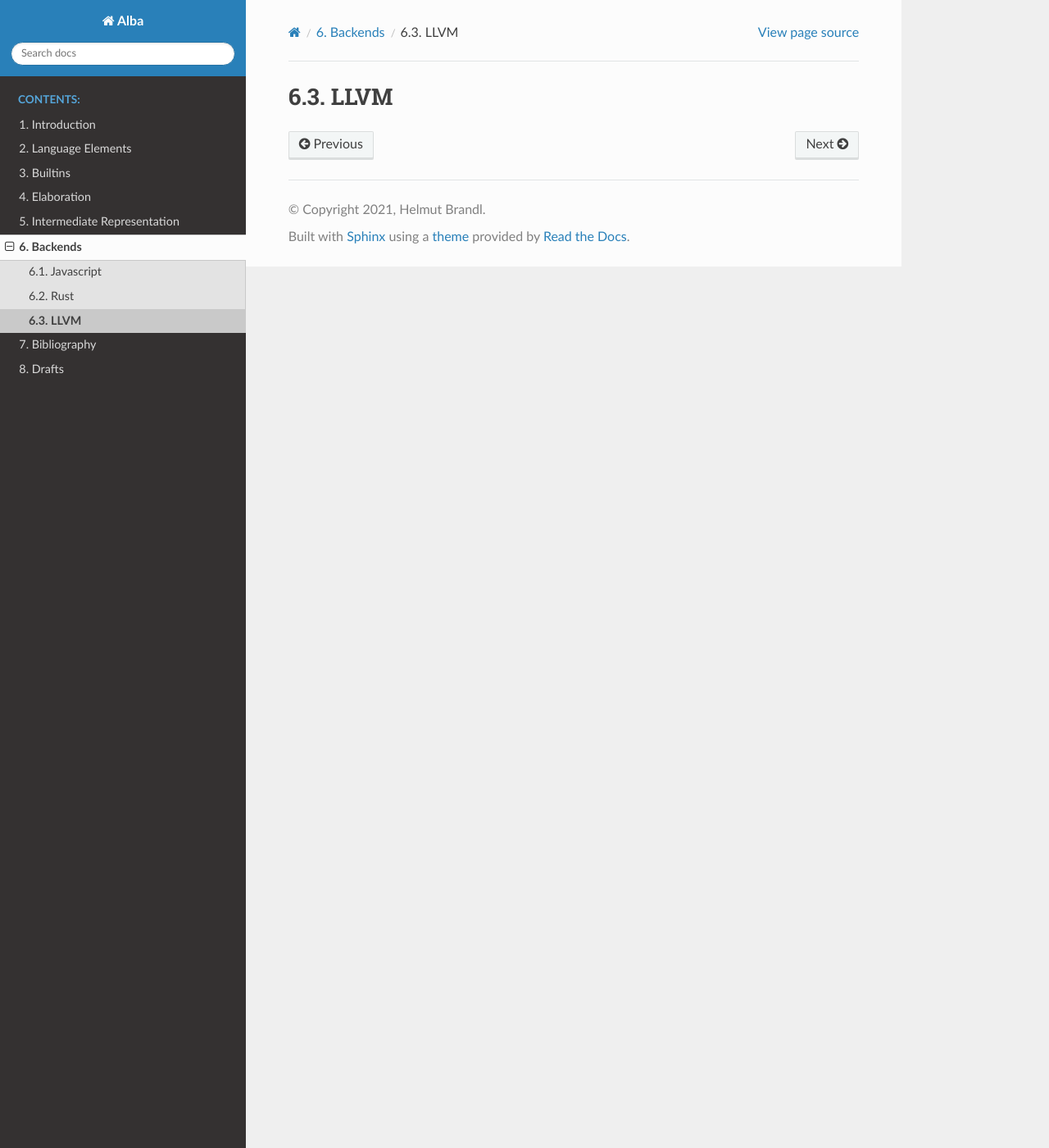
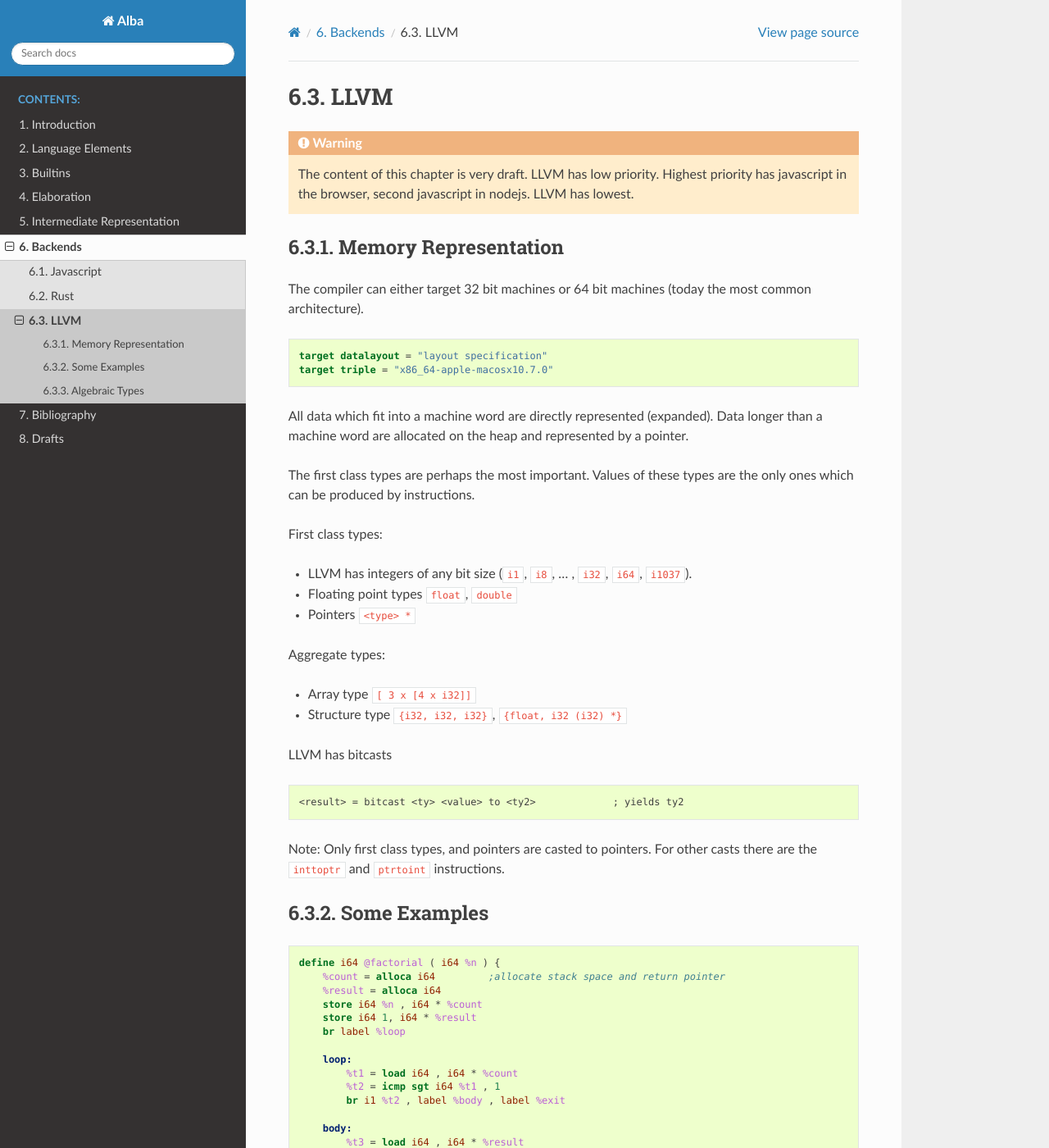
Before and after one commit to alba-lang/lang-spec, a Sphinx documentation site: the page built from sphinx/source/backend/llvm.rst, in a window 1280 px wide and 1400 px high. Shown: the whole window at 82% size. Built offline with Sphinx 7.4.7 and the Read the Docs theme 2.0.0, drawn with Linux system fonts in a browser that asks for light colours; some of the changed text lies outside the part shown.

Commit message:
Added initial draft content to LLVM
	modified:   sphinx/source/backend/llvm.rst

```diff
--- a/sphinx/source/backend/llvm.rst
+++ b/sphinx/source/backend/llvm.rst
@@ -1,3 +1,105 @@
-****************************************
+.. _LLVM:
+
+************************************************************
 LLVM
-****************************************
+************************************************************
+
+.. warning::
+
+    The content of this chapter is very draft. LLVM has low priority. Highest
+    priority has javascript in the browser, second javascript in nodejs. LLVM
+    has lowest.
+
+
+
+Memory Representation
+==================================================
+
+The compiler can either target 32 bit machines or 64 bit machines (today the
+most common architecture).
+
+.. code-block:: llvm
+
+    target datalayout = "layout specification"
+    target triple = "x86_64-apple-macosx10.7.0"
+
+
+All data which fit into a machine word are directly represented (expanded). Data
+longer than a machine word are allocated on the heap and represented by a
+pointer.
+
+The first class types are perhaps the most important. Values of these types are
+the only ones which can be produced by instructions.
+
+First class types:
+
+- LLVM has integers of any bit size (``i1``, ``i8``, ... , ``i32``, ``i64``,
+  ``i1037``).
+
+- Floating point types ``float``, ``double``
+
+- Pointers ``<type> *``
+
+
+Aggregate types:
+
+- Array type ``[ 3 x [4 x i32]]``
+
+- Structure type ``{i32, i32, i32}``, ``{float, i32 (i32) *}``
+
+
+LLVM has bitcasts
+
+.. code-block:: none
+
+    <result> = bitcast <ty> <value> to <ty2>             ; yields ty2
+
+
+Note: Only first class types, and pointers are casted to pointers. For other
+casts there are the ``inttoptr`` and ``ptrtoint`` instructions.
+
+
+Some Examples
+==================================================
+
+.. code-block:: llvm
+
+    define i64 @factorial ( i64 %n ) {
+        %count = alloca i64         ;allocate stack space and return pointer
+        %result = alloca i64
+        store i64 %n , i64 * %count
+        store i64 1, i64 * %result
+        br label %loop
+
+        loop:
+            %t1 = load i64 , i64 * %count
+            %t2 = icmp sgt i64 %t1 , 1
+            br i1 %t2 , label %body , label %exit
+
+        body:
+            %t3 = load i64 , i64 * %result
+            %t4 = mul i64 %t1 , %t3
+            store i64 %t4 , i64 * %result
+            %t5 = sub i64 %t1 , 1
+            store i64 %t5 , i64 * %count
+            br label %loop
+
+        exit:
+            %t6 = load i64 , i64 * %result
+            ret i64 %t6
+    }
+
+
+
+
+
+
+Algebraic Types
+==================================================
+
+
+
+Algebraic types are represented by a structure with a tag and the constructor
+arguments. After allocation, the pointer is cast to a pointer to ``{i8}``. After
+inspection of the tag, the pointer can be downcasted to the correct type for the
+constructor.
```
